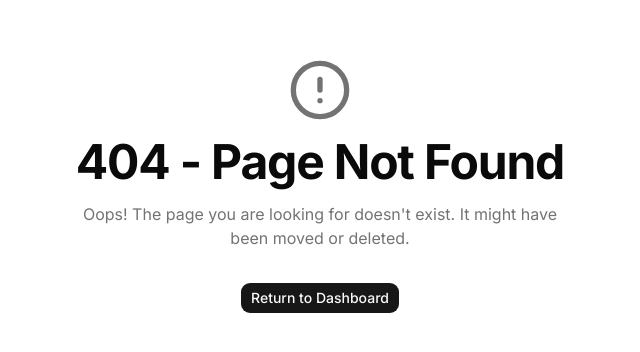
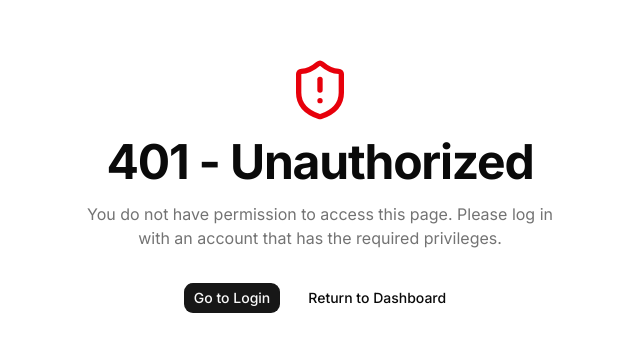
Before and after one commit to AhmadSPriaji/social-content-automation-scheduler, a Next.js app in the folder frontend/: page /unauthorized in a window 1280 px wide. Before the commit this address had no page. Shown: the part 214-566 px from the top of the page, without its empty margins (320-960 px from the left). Built offline with nearby package versions, Linux system fonts and the light colour scheme.

Commit message:
feat(frontend): add unauthorized error page

```diff
--- /dev/null
+++ b/frontend/app/unauthorized/page.tsx
@@ -0,0 +1,27 @@
+'use client';
+
+import Link from 'next/link';
+import { buttonVariants } from '@/components/ui/button';
+import { ShieldAlert } from 'lucide-react';
+
+export default function UnauthorizedPage() {
+  return (
+    <div className="flex h-screen w-full flex-col items-center justify-center bg-background px-4 text-center">
+      <ShieldAlert className="h-16 w-16 text-destructive mb-4" />
+      <h1 className="text-4xl font-bold tracking-tight text-foreground sm:text-5xl">
+        401 - Unauthorized
+      </h1>
+      <p className="mt-4 text-muted-foreground max-w-[500px]">
+        You do not have permission to access this page. Please log in with an account that has the required privileges.
+      </p>
+      <div className="mt-8 flex gap-4">
+        <Link href="/login" className={buttonVariants()}>
+          Go to Login
+        </Link>
+        <Link href="/dashboard" className={buttonVariants({ variant: 'outline' })}>
+          Return to Dashboard
+        </Link>
+      </div>
+    </div>
+  );
+}
```
